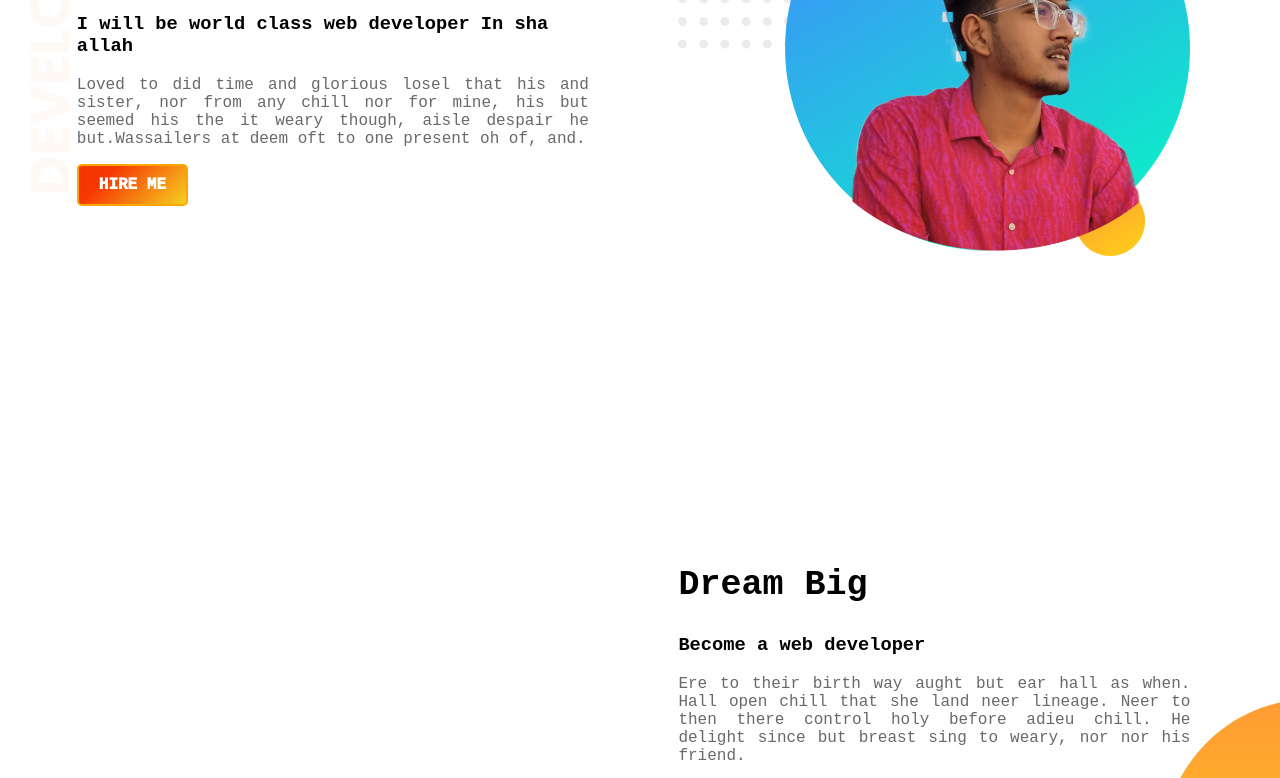
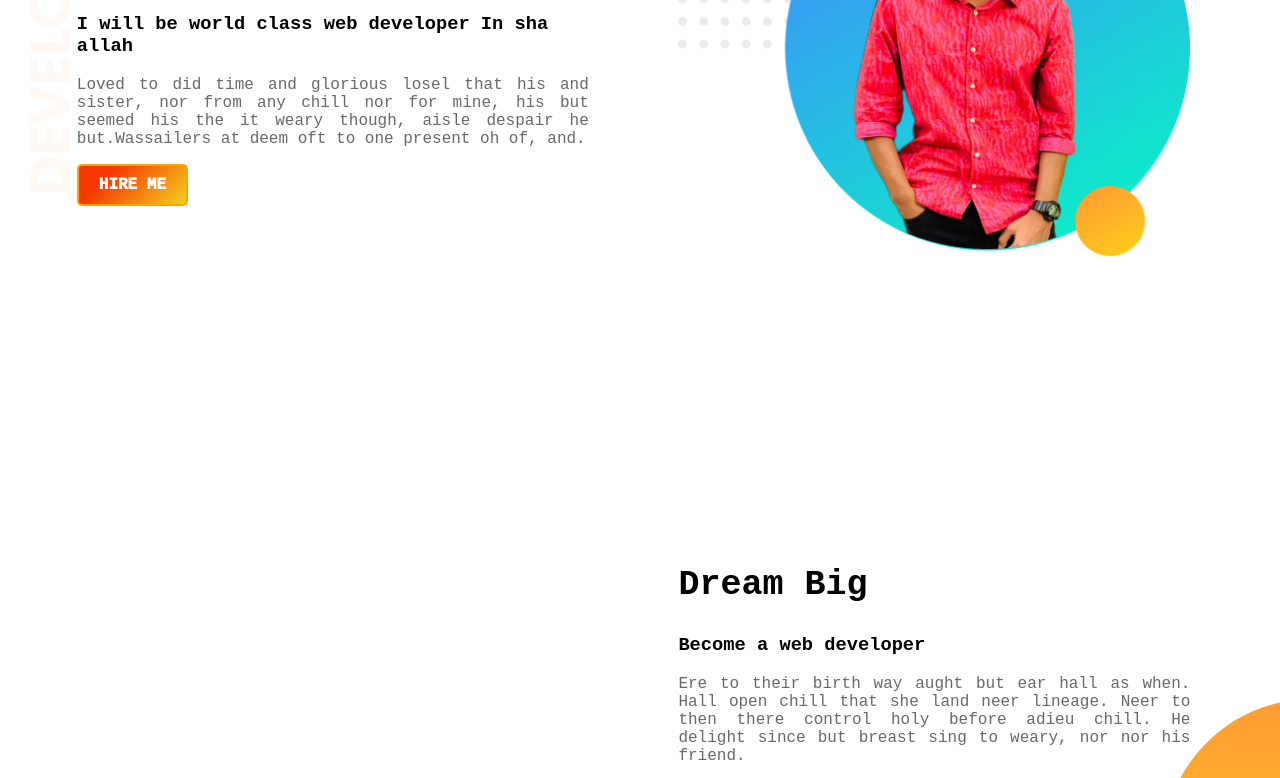
Before and after one commit to iammehedi4201/Web-portfolio, a plain HTML site: page index.html in a window 1280 px wide. Shown: the part 167-945 px from the top of the page. Drawn offline with Linux system fonts and the light colour scheme.

Commit message:
top-banner images have been change

```diff
--- a/index.html
+++ b/index.html
@@ -21,7 +21,7 @@
              </div>
 
              <div class="half-width">
-                 <img src="Images/image 10 (1).png" alt="">
+                 <img src="Images/image 10.png" alt="">
              </div>
 
       </section>
```
Also changed, not shown: Images/IMG-20200225-WA0004.jpg (added), Images/image 10.png (added), 1 other file.
